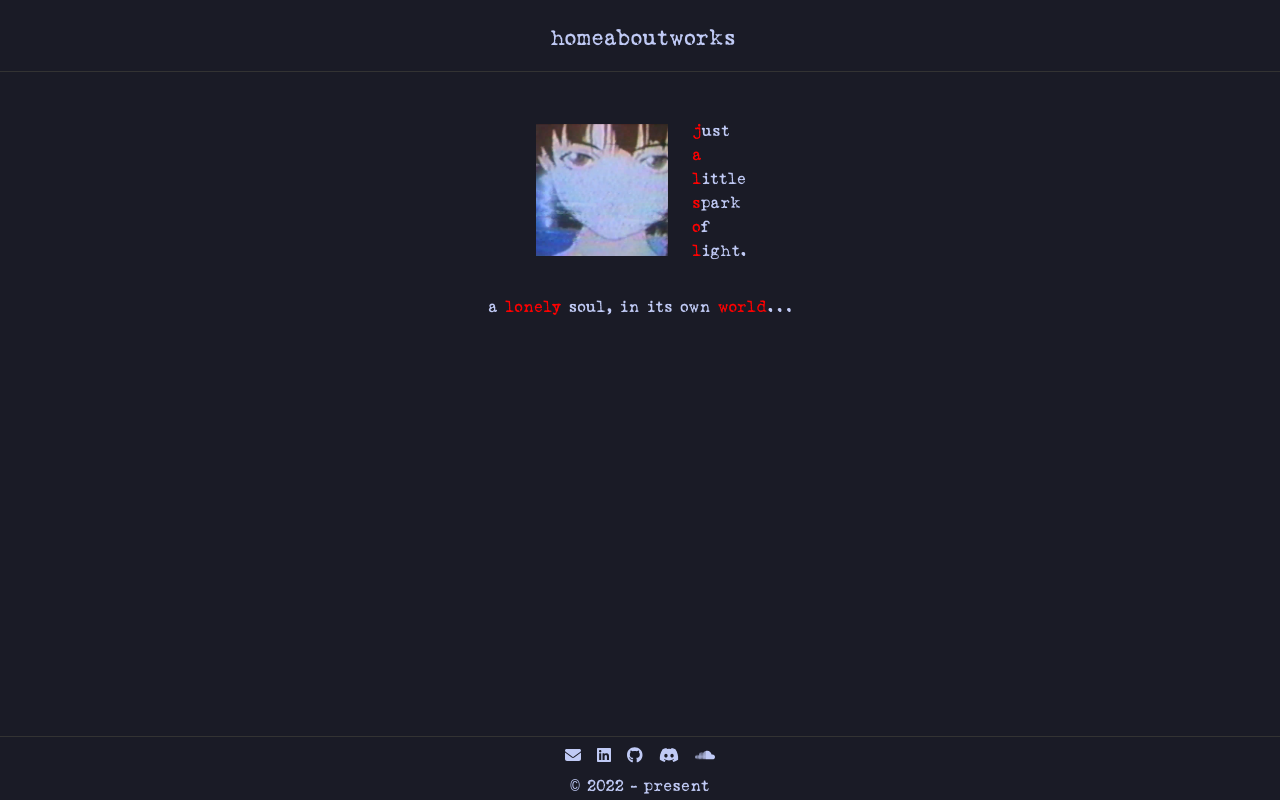
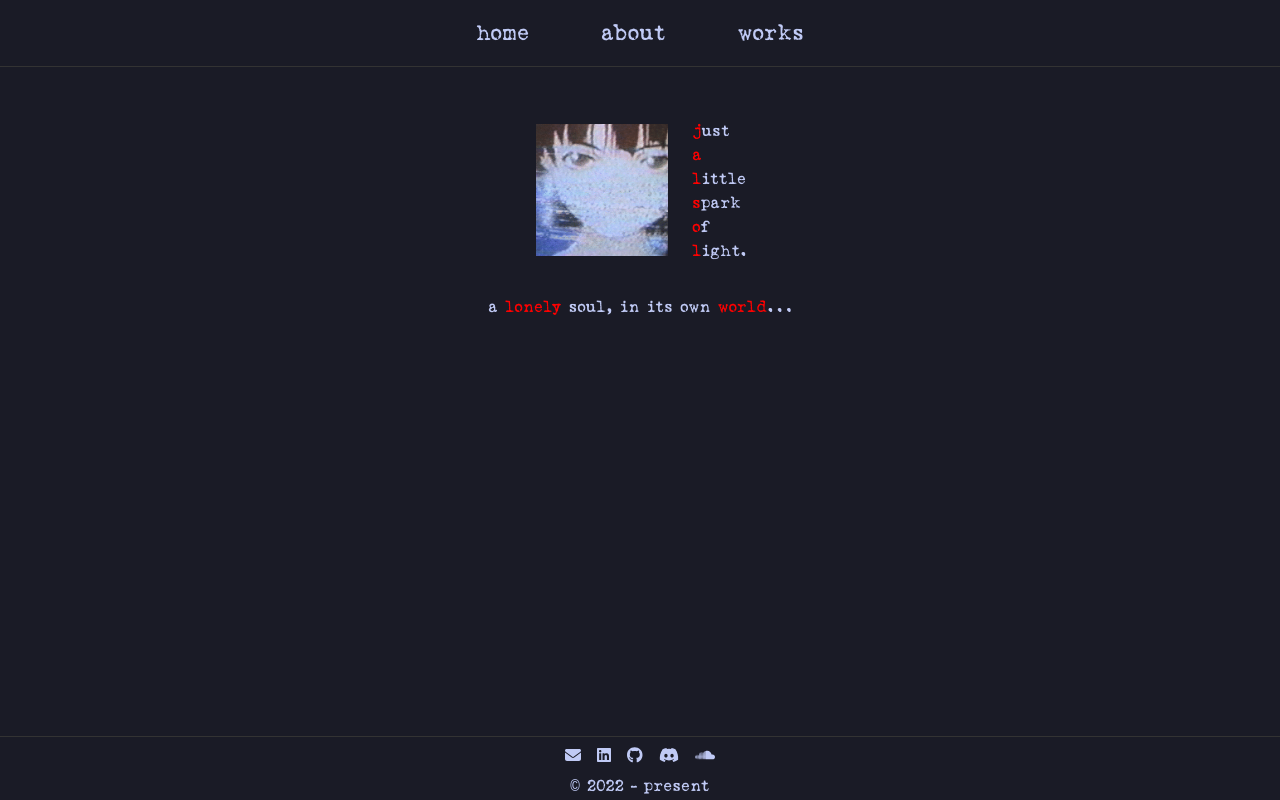
Before and after one commit to jalsol/vue-personal-site, a Vue app: page / in a window 1280 px wide. Built offline with nearby package versions, Linux system fonts and the light colour scheme; a web font is replaced by a local one.

Commit message:
Slight size update, GIF avatar

```diff
--- a/src/App.vue
+++ b/src/App.vue
@@ -23,6 +23,6 @@ import FooterBar from "./components/FooterBar.vue";
 
 .fade-enter-active,
 .fade-leave-active {
-  transition: opacity 0.4s ease-out;
+  transition: opacity 0.3s ease-out;
 }
 </style>
--- a/src/components/FooterBar.vue
+++ b/src/components/FooterBar.vue
@@ -51,8 +51,4 @@ export default {};
   margin-top: 0.5em;
   margin-bottom: 0.5em;
 }
-
-/* a:hover {
-  color: red !important;
-} */
 </style>
--- a/src/components/HeaderBar.vue
+++ b/src/components/HeaderBar.vue
@@ -21,21 +21,21 @@ export default {};
 </script>
 
 <style scoped>
-@media (min-width: 1200px) {
+@media (min-width: 1281px) {
   #header-bar {
     padding-right: 25em;
     padding-left: 25em;
   }
 }
 
-@media (min-width: 1024px) and (max-width: 1199px) {
+@media (min-width: 1025px) and (max-width: 1280px) {
   #header-bar {
     padding-right: 20em;
     padding-left: 20em;
   }
 }
 
-@media (min-width: 768px) and (max-width: 1023px) {
+@media (min-width: 768px) and (max-width: 1024px) {
   #header-bar {
     padding-right: 15em;
     padding-left: 15em;
@@ -50,7 +50,7 @@ export default {};
 }
 
 #header-bar {
-  padding-top: 1em;
+  padding-top: 0.75em;
   border-bottom: 1px solid #333333;
   background-color: #1a1b26;
 }
--- a/src/views/HomeView.vue
+++ b/src/views/HomeView.vue
@@ -4,7 +4,7 @@
       <div class="row justify-shift">
         <div class="col">
           <img
-            src="@/assets/images/pfp.png"
+            src="@/assets/images/pfp.gif"
             alt="avatar"
             class="float-end"
             id="avatar"
```
Also changed, not shown: src/assets/images/pfp.gif (added), src/assets/images/pfp.png (deleted).
